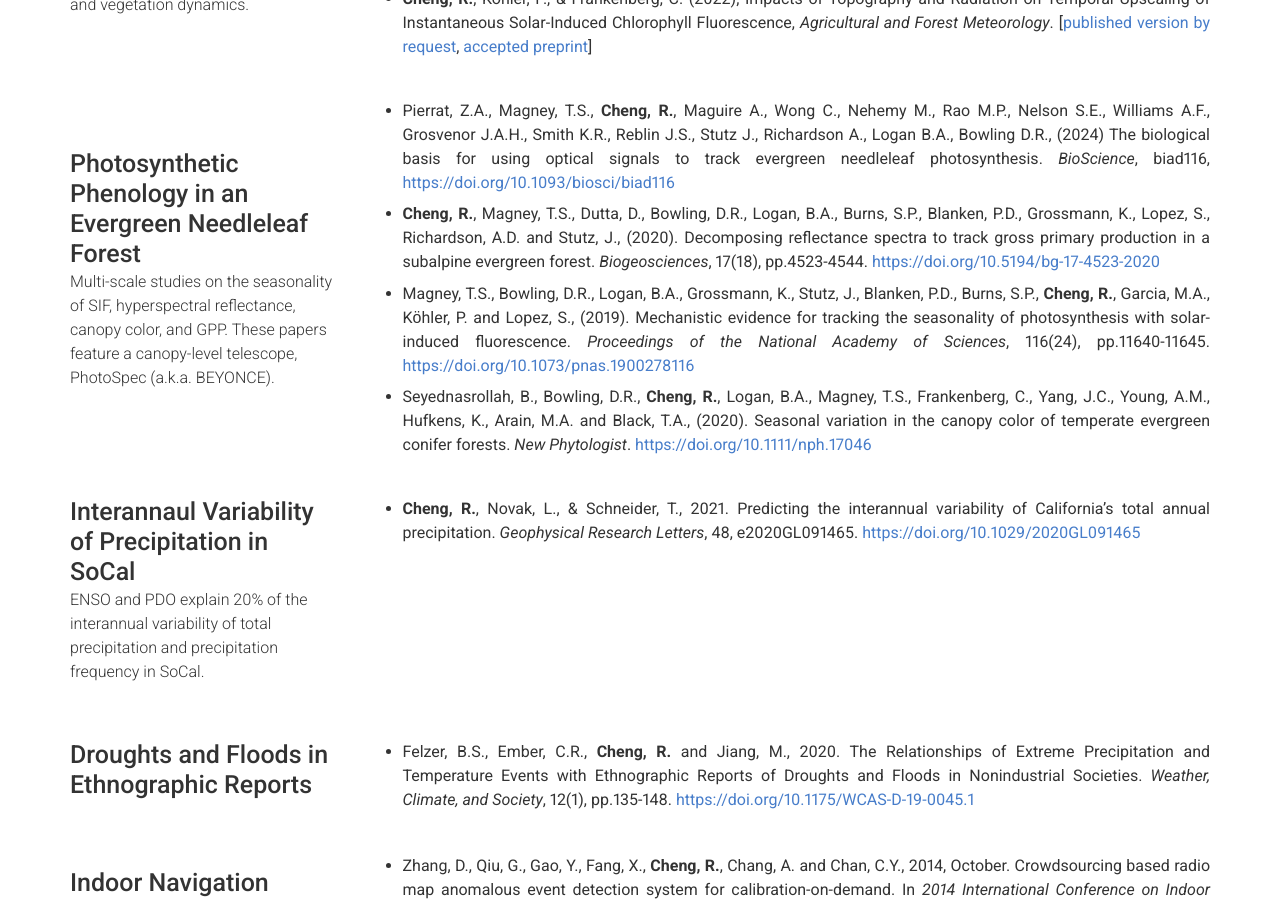
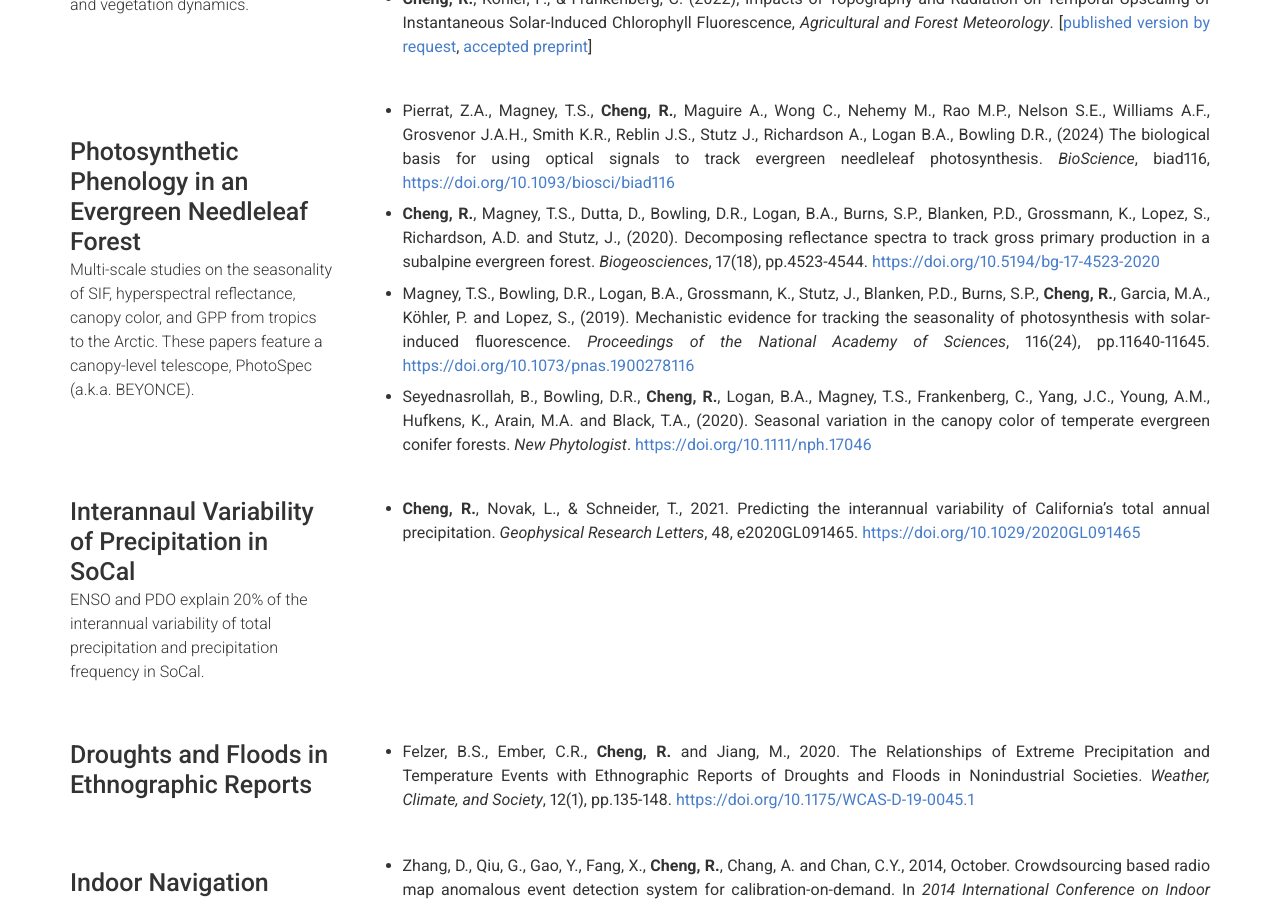
Before and after one commit to ruillercoaster/ruillercoaster.github.io, a Jekyll site: the page built from index.md, in a window 1280 px wide and 900 px high, scrolled down 1960 px. Built offline with Jekyll 4.4.1, drawn with Linux system fonts in a browser that asks for light colours; nearby versions of some CDN libraries; a script that is not in the unit is left out.

Commit message:
another new paper

```diff
--- a/_config.yml
+++ b/_config.yml
@@ -184,7 +184,7 @@ content:
           #   icon: fab fa-github
           #   url: Link to project (eg. sproogen.github.io/modern-resume-theme)
         caption: |+
-          Multi-scale studies on the seasonality of SIF, hyperspectral reflectance, canopy color, and GPP.
+          Multi-scale studies on the seasonality of SIF, hyperspectral reflectance, canopy color, and GPP from tropics to the Arctic.
 
           These papers feature a canopy-level telescope, PhotoSpec (a.k.a. BEYONCE).
         description: | # this will include new lines to allow paragraphs
```
